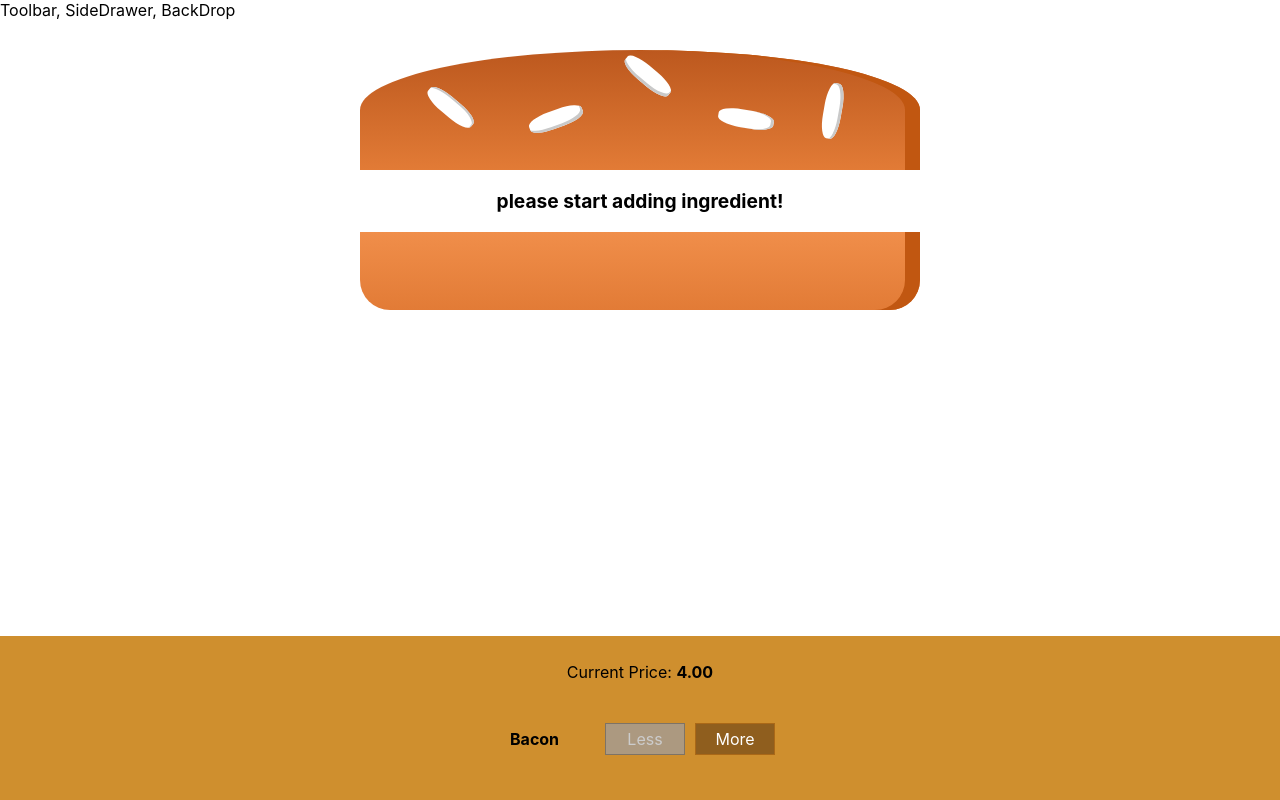
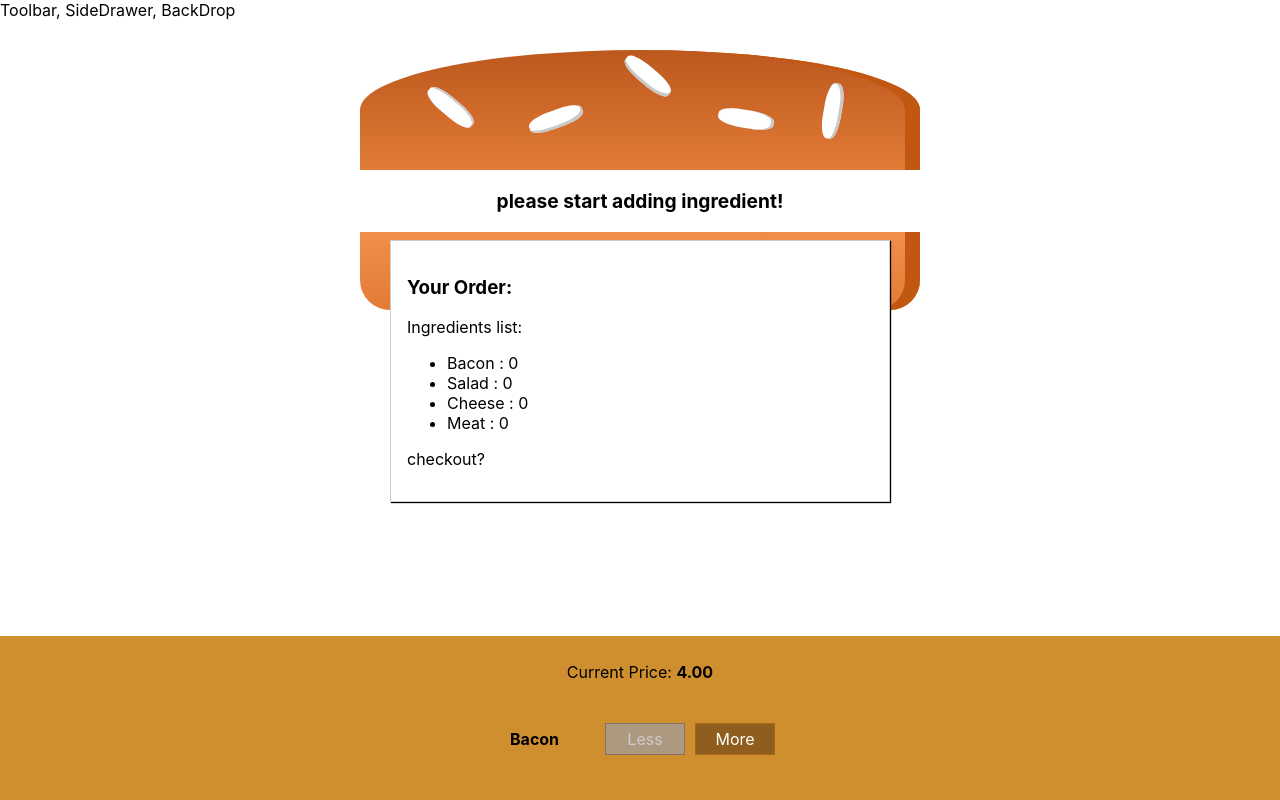
Before and after one commit to tiansiyu0210/react-burger, a React (Create React App) app: page / in a window 1280 px wide. Shown: the top 800 px of the page. Built offline with nearby package versions, Linux system fonts and the light colour scheme.

Commit message:
165. Creating the Order Summary Modal

```diff
--- /dev/null
+++ b/src/component/Burger/OrderSummary/OrderSummary.js
@@ -0,0 +1,26 @@
+import React from 'react';
+import Aux from '../../../hoc/Aux'
+
+const orderSummary = (props) => {
+    const ig = Object.keys(props.ingredients)
+        .map(igKey => {
+            return (<li key={igKey}>
+                     <span style={{textTransform: 'capitalize'}}> {igKey} </span>: {props.ingredients[igKey]}
+                    </li>
+                    )
+        });
+    return (
+        <Aux>
+            <h3>Your Order:</h3>
+            <p>Ingredients list:</p>
+            <ul>
+                {ig}
+            </ul>
+            <p>checkout?</p>
+        </Aux>
+    )
+
+};
+
+
+export default orderSummary;
--- /dev/null
+++ b/src/component/UI/Modal/Modal.js
@@ -0,0 +1,10 @@
+import React from 'react';
+import classes from './Modal.module.css'
+
+const modal = (props) => (
+    <div className={classes.Modal}>
+        {props.children}
+    </div>
+);
+
+export default modal;
--- /dev/null
+++ b/src/component/UI/Modal/Modal.module.css
@@ -0,0 +1,20 @@
+.Modal {
+    position: fixed;
+    z-index: 500;
+    background-color: white;
+    width: 70%;
+    border: 1px solid #ccc;
+    box-shadow: 1px 1px 1px black;
+    padding: 16px;
+    left: 15%;
+    top: 30%;
+    box-sizing: border-box;
+    transition: all 0.3s ease-out;
+}
+
+@media (min-width: 600px) {
+    .Modal {
+        width: 500px;
+        left: calc(50% - 250px);
+    }
+}
--- a/src/container/BurgerBuilder/BurgerBuilder.js
+++ b/src/container/BurgerBuilder/BurgerBuilder.js
@@ -2,6 +2,8 @@
 import Aux from '../../hoc/Aux';
 import Burger from '../../component/Burger/Burger';
 import BuilderControls from '../../component/Burger/BuildControls/BuildControls'
+import Modal from '../../component/UI/Modal/Modal';
+import OrderSummary from '../../component/Burger/OrderSummary/OrderSummary'
 
 const INGREDIENT_PRICE ={
     bacon: 1.7,
@@ -87,6 +89,9 @@
 
         return (
             <Aux>
+                <Modal>
+                    <OrderSummary ingredients={this.state.ingredients}/>
+                </Modal>
                 <Burger ingredients={this.state.ingredients}/>
                 <BuilderControls addIn={this.addIngredient}
                                  removeIn={this.removeIngredient}
```
Also changed, not shown: src/component/UI/Backdrop/Backdrop.js (added).
